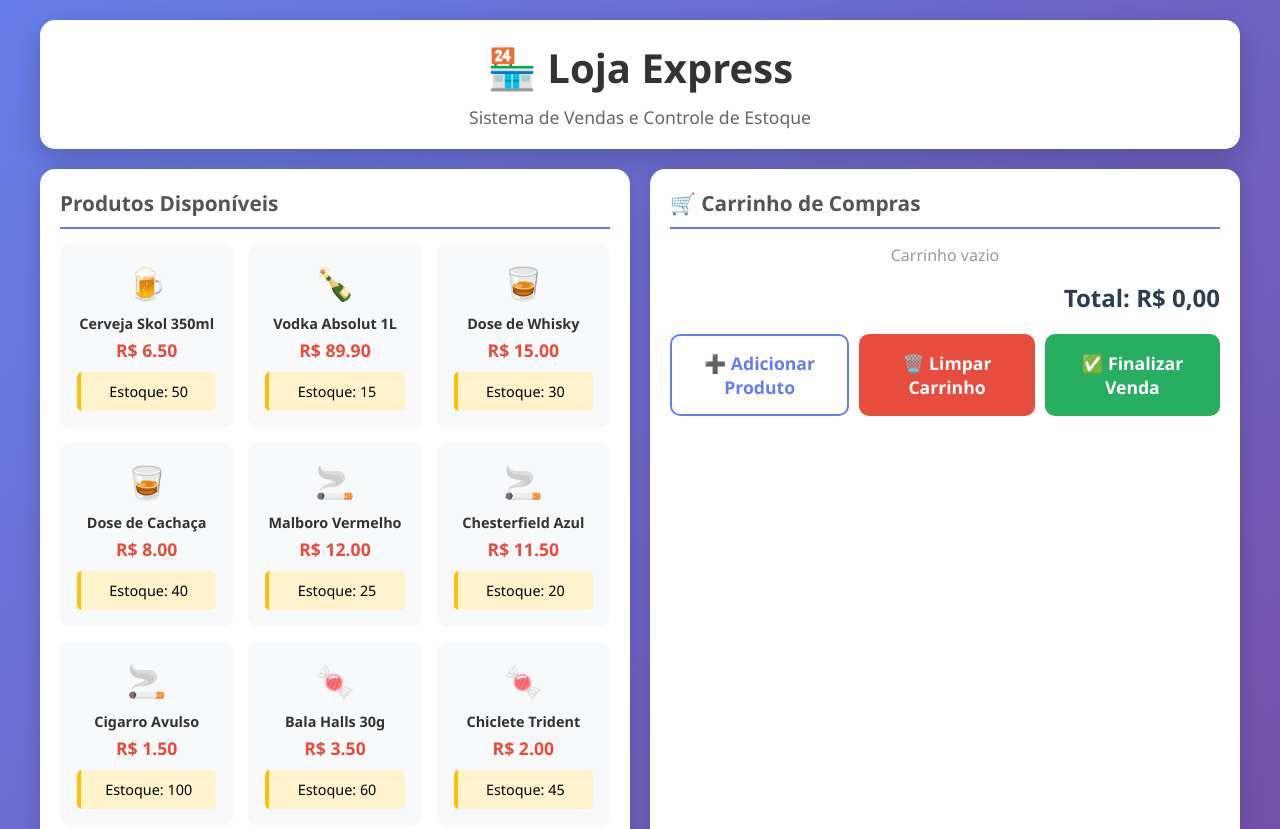
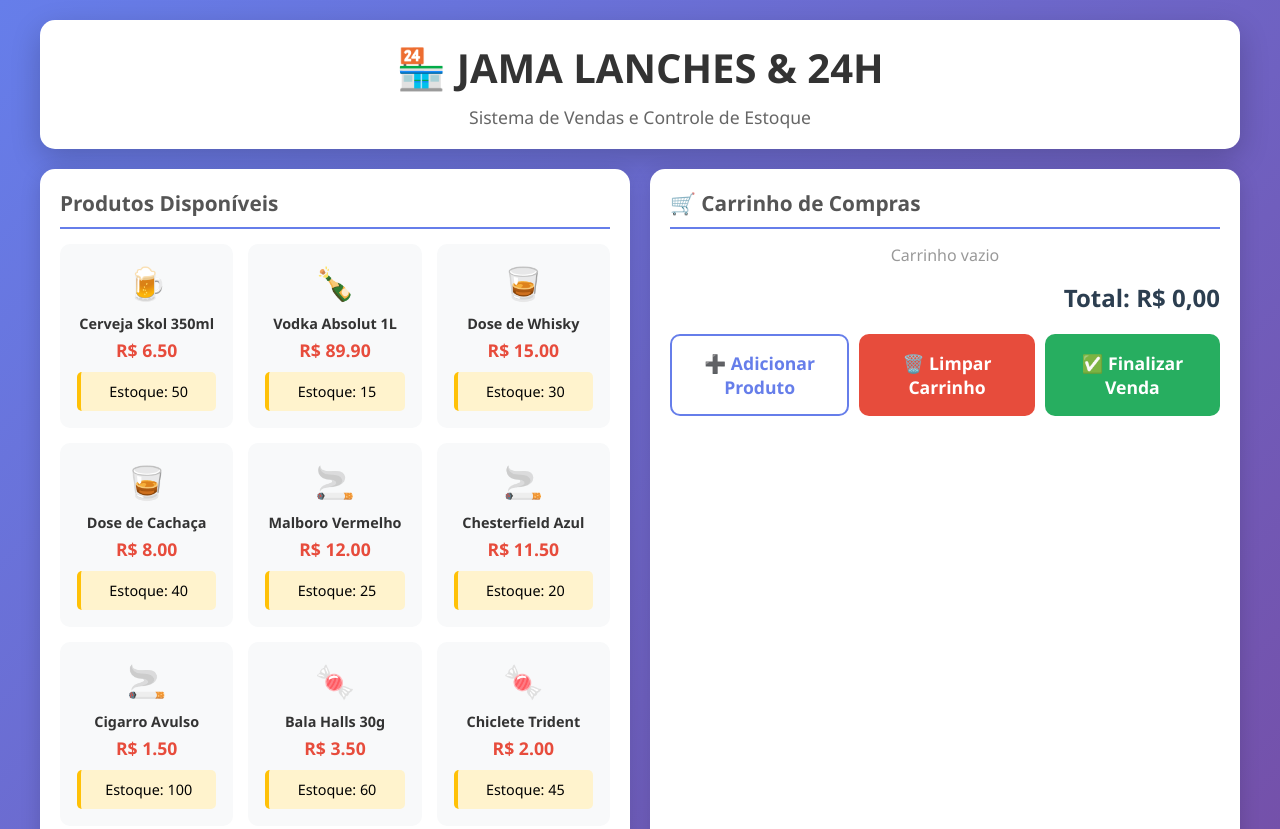
Before and after one commit to akilessimiao/sistema-venda-armarinho, a plain HTML site: page index.html in a window 1280 px wide. Shown: the top 829 px of the page. Drawn offline with Linux system fonts and the light colour scheme.

Commit message:
Atualizar o index.html

```diff
--- a/index.html
+++ b/index.html
@@ -331,7 +331,7 @@
 <body>
     <div class="container">
         <header>
-            <h1>🏪 Loja Express</h1>
+            <h1>🏪 JAMA LANCHES & 24H</h1>
             <p class="subtitle">Sistema de Vendas e Controle de Estoque</p>
         </header>
 
```
